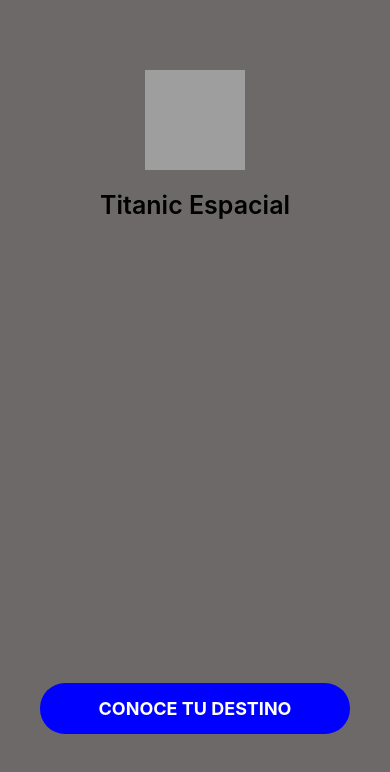
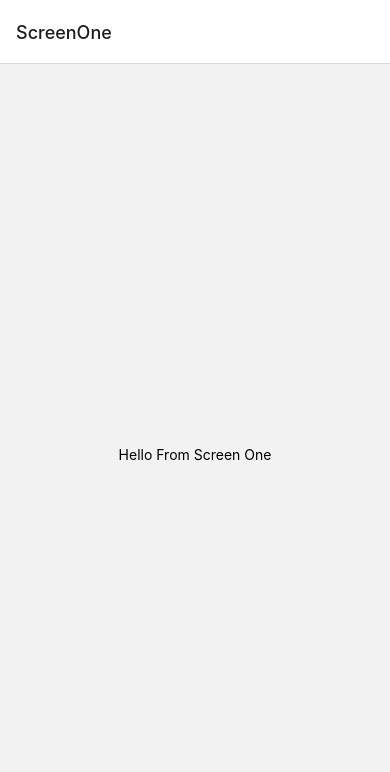
Before and after one commit to pataata/Los_Subnormales_Frontend, a React Native app: screen / in a window 390 px wide. Shown: the top 772 px of the page. Built offline with nearby package versions, Linux system fonts and the light colour scheme; grey boxes are pictures that could not be loaded.

Commit message:
Update App.js

```diff
--- a/App.js
+++ b/App.js
@@ -1,11 +1,54 @@
-import React, { useState } from "react";
+import React, { Component} from 'react';
+import {
+  StyleSheet,
+  Text,
+  View,
+  Dimensions,
+  TouchableOpacity} from 'react-native';
 
-import ListingEditingScreen from "./app/screens/ListingEditingScreen";
-import LoginScreen from "./app/screens/LoginScreen";
-import WelcomeScreen from "./app/screens/WelcomeScreen";
 
-export default function App() {
-	return <WelcomeScreen />;
-	// return <WelcomeScreen />;
-	// return <ListingEditingScreen />;
-}
+//Navigation import
+import {NavigationContainer} from '@react-navigation/native';
+import {createStackNavigator} from '@react-navigation/stack';
+
+//Screen One
+const ScreenOne = props => {
+
+  //onPress To Navigate
+  const onPress = () => {
+    props.navigation.navigate('ScreenTwo');
+  };
+
+  return (
+    <View style={{flex: 1, justifyContent: 'center', alignItems: 'center'}}>
+      <TouchableOpacity onPress={onPress}>
+        <Text>Hello From Screen One</Text>
+      </TouchableOpacity>
+    </View>
+  );
+};
+
+//Screen Two
+const ScreenTwo = () => {
+  return (
+    <View style={{flex: 1, justifyContent: 'center', alignItems: 'center'}}>
+      <Text>Screen Two</Text>
+    </View>
+  );
+};
+
+const App = () => {
+  //const
+  const Stack = createStackNavigator();
+
+  return (
+    <NavigationContainer>
+      <Stack.Navigator>
+        <Stack.Screen name="ScreenOne" component={ScreenOne} />
+        <Stack.Screen name="ScreenTwo" component={ScreenTwo} />
+      </Stack.Navigator>
+    </NavigationContainer>
+  );
+};
+
+export default App;
```
